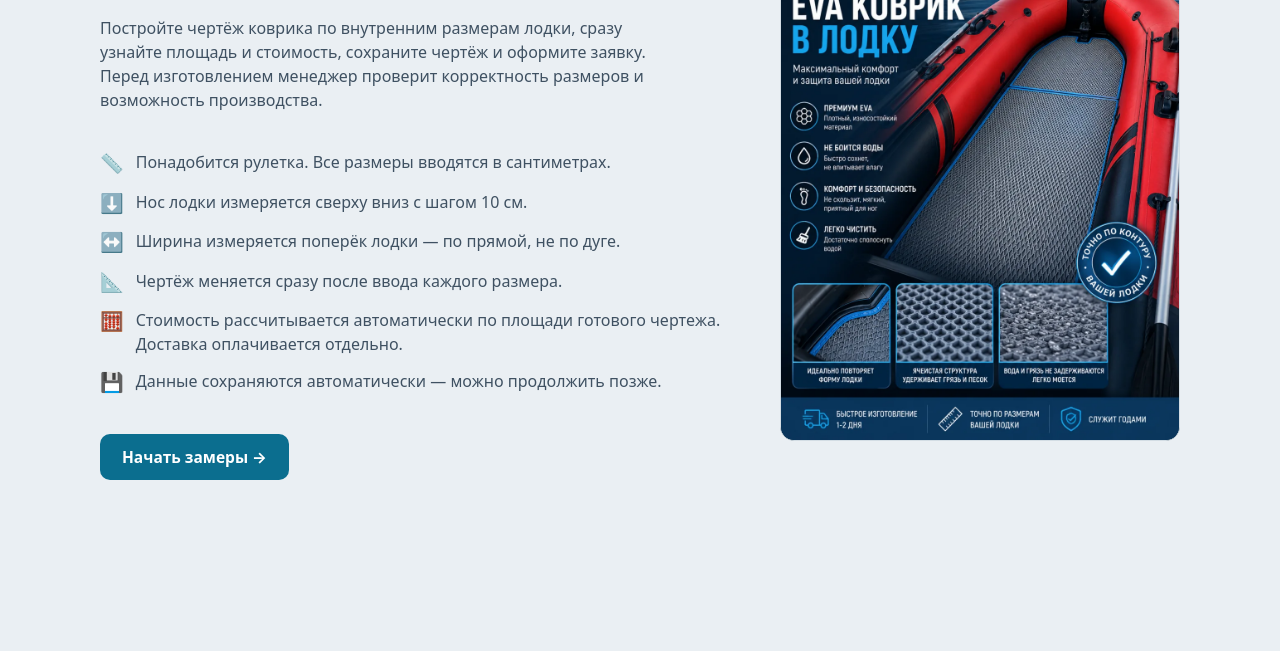
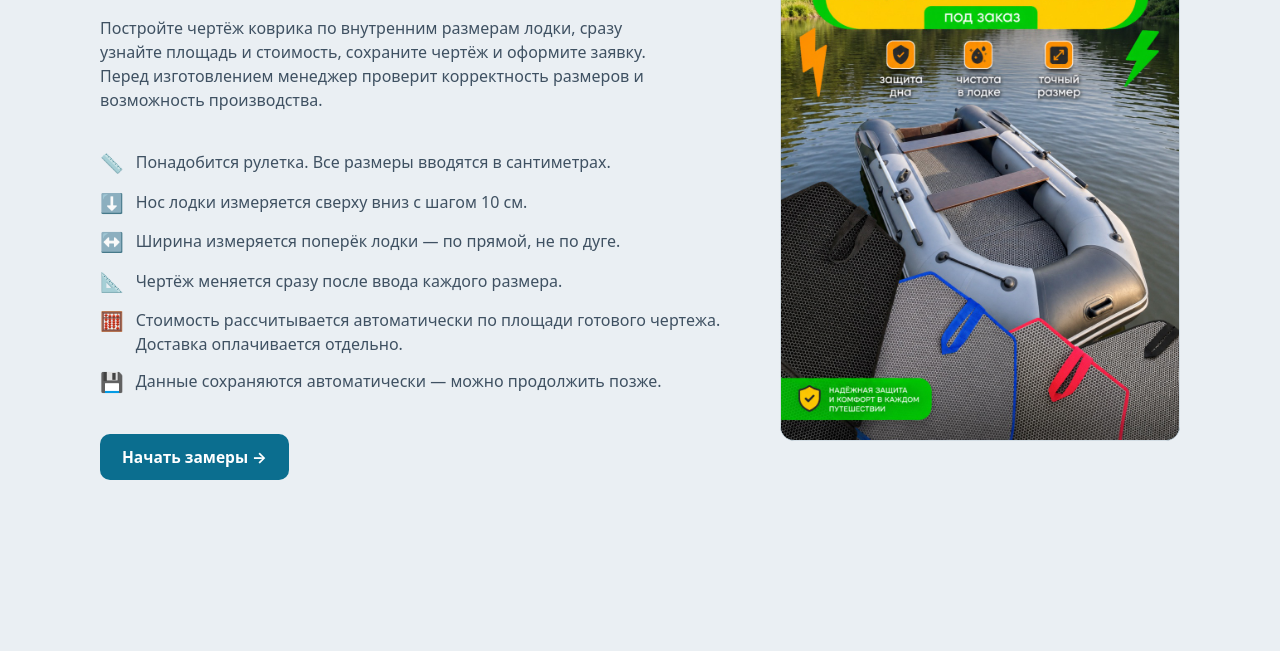
Before and after one commit to eremkindv91/lodka-kalkulyator, a plain HTML site: page index.html in a window 1280 px wide. Shown: the part 149-800 px from the top of the page. Drawn offline with Linux system fonts and the light colour scheme.

Commit message:
feat: заменить фото на главной на макет «Коврик для лодки ПВХ» (узор Соты)

```diff
--- a/index.html
+++ b/index.html
@@ -849,8 +849,8 @@
     // Две фигуры: боковая (desktop) и компактная (mobile, между описанием и кнопкой).
     function photo(slotCls) {
       return '<div class="hero-slot ' + slotCls + '"><figure class="hero-photo">' +
-        '<a class="hero-photo-link" href="assets/eva-mat-in-boat.webp" target="_blank" rel="noopener">' +
-        '<img src="assets/eva-mat-in-boat.webp" alt="Серый EVA-коврик с синей окантовкой, установленный в красной лодке" width="960" height="1200" decoding="async" fetchpriority="high" ' +
+        '<a class="hero-photo-link" href="assets/eva-mat-in-boat.jpg" target="_blank" rel="noopener">' +
+        '<img src="assets/eva-mat-in-boat.jpg" alt="EVA-коврик для лодки с узором Соты" width="960" height="1200" decoding="async" fetchpriority="high" ' +
         'onerror="this.closest(&quot;figure&quot;).classList.add(&quot;ph&quot;)"></a>' +
       '</figure></div>';
     }
```
Also changed, not shown: assets/eva-mat-in-boat.jpg (added), assets/eva-mat-in-boat.webp (deleted).
